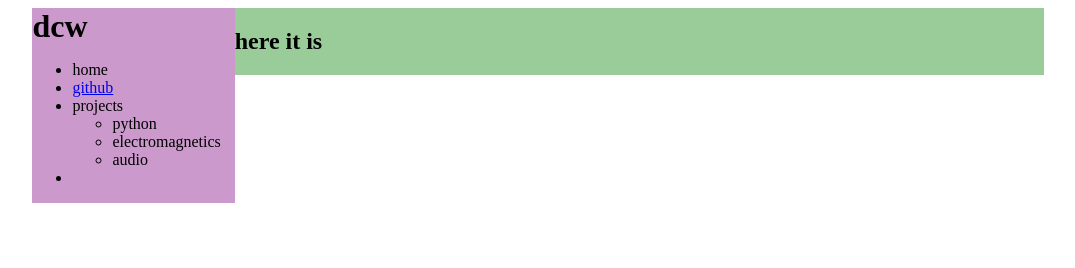
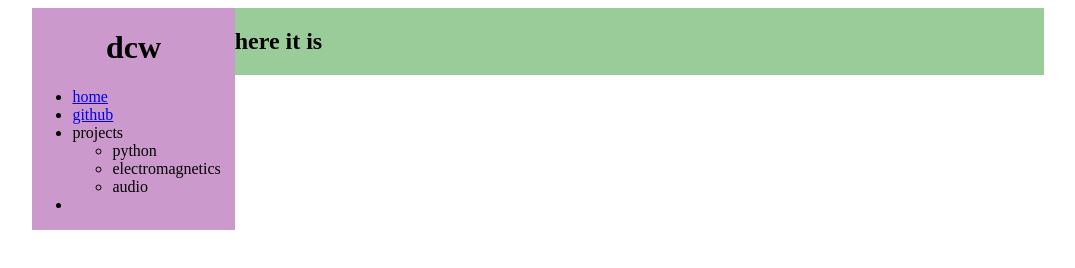
Before and after one commit to diulv/diulv.github.io, a plain HTML site: page index.html in a window 1280 px wide. Shown: the whole page, without its empty margins (102-1177 px from the left). Drawn offline with Linux system fonts and the light colour scheme.

Commit message:
submenues

```diff
--- a/css/main.css
+++ b/css/main.css
@@ -18,5 +18,5 @@ ul#sidebar{
 }
 
 h1 {
-	margin: 0 auto;
+	text-align: center;
 }
--- a/index.html
+++ b/index.html
@@ -13,7 +13,7 @@
 			<div id="sidebar">
 				<h1>dcw</h1>
 				<ul>
-					<li>home</li>
+					<li><a href="<a href="./index.html">home</a></li>
 					<li><a href="http://www.github.com/diulv">github</a></li>
 					<li>projects
 						<ul>
```
